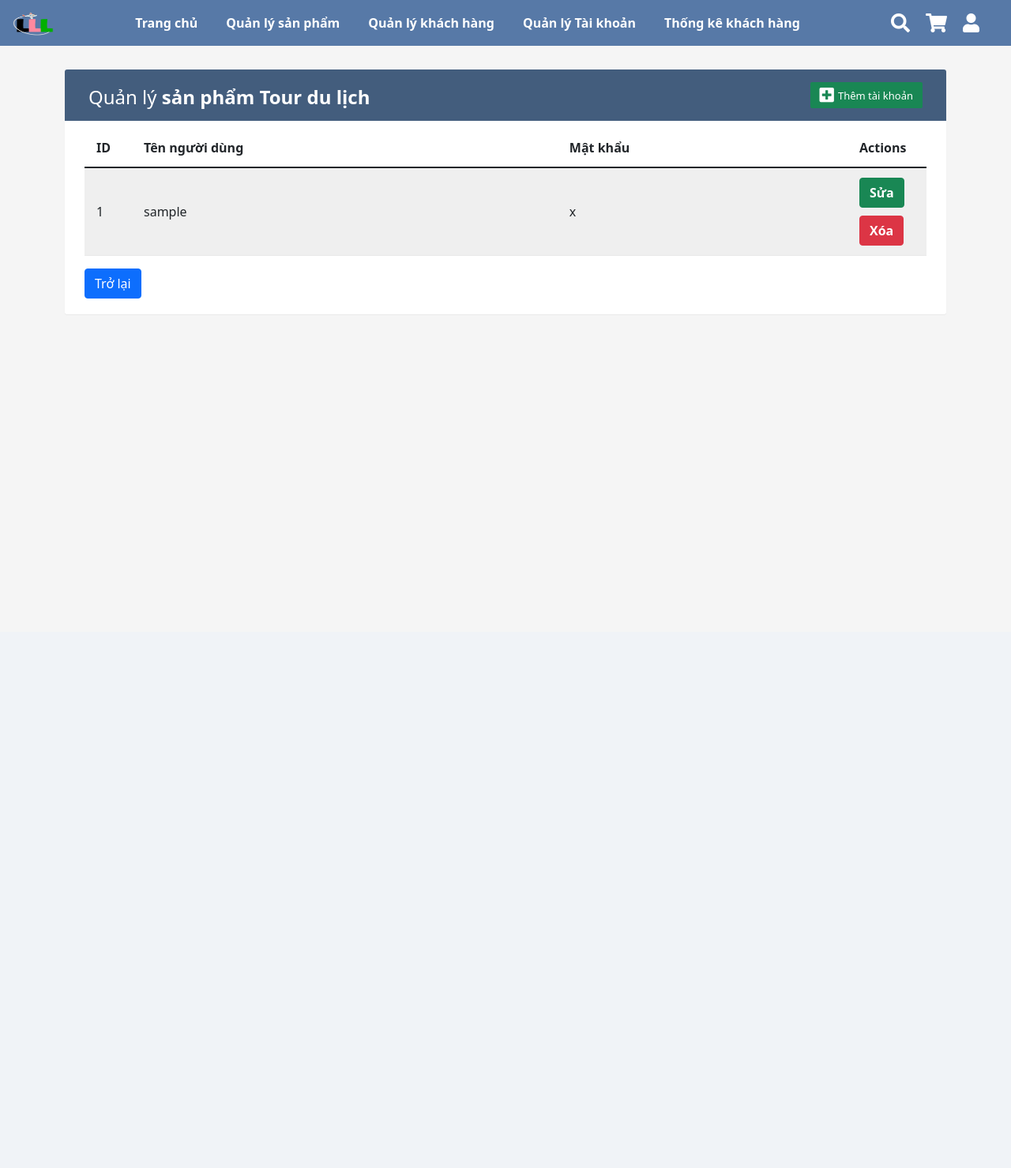
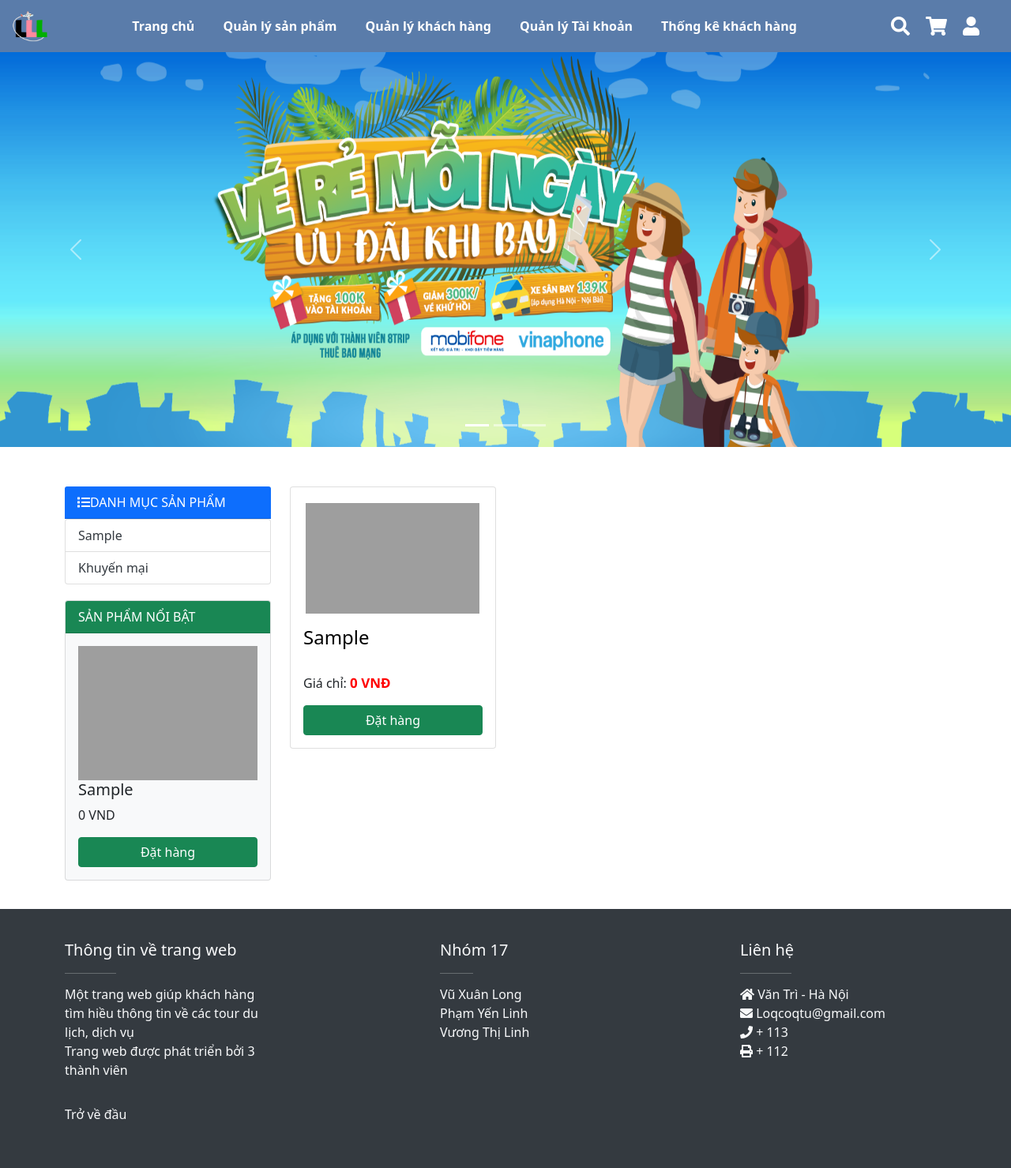
Before and after one commit to lonqvu/a, a PHP site: page /Search.php in a window 1280 px wide. Shown: the whole page at 79% size. Before the commit the page ends 399 px from the top, so only its background shows below. Run offline with PHP 8.4, Linux system fonts and the light colour scheme; tables that the repository leaves empty or names only in its code hold one stand-in row (values such as "Sample post"); data that the repository does not hold is empty; some libraries are stand-ins or nearby versions; grey boxes are pictures that could not be loaded.

Commit message:
Update Search.php

```diff
--- a/Search.php
+++ b/Search.php
@@ -1,28 +1,36 @@
 <?php
-include 'config/db.php';
-error_reporting(0);
-$sql_tk = "SELECT * FROM tk";
-$query_dm = mysqli_query($connect,$sql_tk);
+require_once 'config/db.php';
+if(isset($_POST['search_button'])){
+    $tu_khoa = $_POST['search_product'];
+}
 
+$sql_spnb = "SELECT * FROM sanpham limit 1";
+$query_spnb = mysqli_query($connect,$sql_spnb);
+
+$sql_dm = "SELECT * FROM dmsanpham";
+$query_dm = mysqli_query($connect,$sql_dm);
+$sql_search = "SELECT * FROM sanpham where ten_sp like '%$tu_khoa%'";
+$query_search = mysqli_query($connect,$sql_search);
 ?>
 <!DOCTYPE html>
-<html lang="en">
+<html>
+
 <head>
-    <meta charset="utf-8">
-    <meta http-equiv="X-UA-Compatible" content="IE=edge">
-    <meta name="viewport" content="width=device-width, initial-scale=1">
-    <title>Quản lý Tài khoản</title>
+    <meta http-equiv="Content-Type" content="text/html; charset=UTF-8">
+    <title>Tìm kiếm</title>
+
+    <link rel="stylesheet" href="css/style.css">
     <link rel="stylesheet" href="https://pro.fontawesome.com/releases/v5.10.0/css/all.css" integrity="sha384-AYmEC3Yw5cVb3ZcuHtOA93w35dYTsvhLPVnYs9eStHfGJvOvKxVfELGroGkvsg+p" crossorigin="anonymous" />
     <link href="https://cdn.jsdelivr.net/npm/bootstrap@5.1.3/dist/css/bootstrap.min.css" rel="stylesheet" integrity="sha384-1BmE4kWBq78iYhFldvKuhfTAU6auU8tT94WrHftjDbrCEXSU1oBoqyl2QvZ6jIW3" crossorigin="anonymous">
     <script src="https://cdn.jsdelivr.net/npm/bootstrap@5.1.3/dist/js/bootstrap.bundle.min.js" integrity="sha384-ka7Sk0Gln4gmtz2MlQnikT1wXgYsOg+OMhuP+IlRH9sENBO0LRn5q+8nbTov4+1p" crossorigin="anonymous"></script>
-    <link href="css/manager.css" rel="stylesheet" type="text/css"/>
-    <style>
-        img{
-            width: 200px;
-            height: 120px;
-        }
-    </style>
-    <body>
+    <!------ Include the above in your HEAD tag ---------->
+
+
+</head>
+
+<body>
+
+    <!--begin of menu-->
     <section id="nav-bar">
         <nav class="navbar navbar-expand-lg navbar-dark ">
             <div class="container-fluid">
@@ -65,6 +73,9 @@ $query_dm = mysqli_query($connect,$sql_tk);
                     <i class="fas fa-user"></i>
                     </a>
                 </div>
+
+
+
             </div>
             <form action="Search.php?quanly=timkiem" method="post" class="search-bar-container">
                 <input name="search_product" id="search-bar" class="form-control me-2" type="search" placeholder="Nhập địa điểm du lịch cần tìm kiếm..." aria-label="Search">
@@ -75,52 +86,151 @@ $query_dm = mysqli_query($connect,$sql_tk);
 
         </nav>
     </section>
-        <div class="container">
-            <div class="table-wrapper">
-                <div class="table-title">
-                    <div class="row">
-                        <div class="col-sm-6">
-                            <h2>Quản lý <b>sản phẩm Tour du lịch</b></h2>
-                        </div>
-                        <div class="col-sm-6">
-                            <a href="Danhky.php" class="btn btn-success "><i class="fas fa-plus-square"></i> <span>Thêm tài khoản</span></a>
+    <div id="carouselExampleCaptions" class="carousel slide" data-bs-ride="carousel">
+        <div class="carousel-indicators">
+            <button type="button" data-bs-target="#carouselExampleCaptions" data-bs-slide-to="0" class="active" aria-current="true" aria-label="Slide 1"></button>
+            <button type="button" data-bs-target="#carouselExampleCaptions" data-bs-slide-to="1" aria-label="Slide 2"></button>
+            <button type="button" data-bs-target="#carouselExampleCaptions" data-bs-slide-to="2" aria-label="Slide 3"></button>
+        </div>
+        <div class="carousel-inner">
+            <div class="carousel-item active">
+                <img src="img/quang-cao-du-lich_113702379.png" class="d-block w-100" alt="...">
+                <div class="carousel-caption d-none d-md-block">
 
+                </div>
+            </div>
+            <div class="carousel-item">
+                <img src="img/bannertournuocngoai.png" class="d-block w-100" alt="...">
+                <div class="carousel-caption d-none d-md-block" style="position: absolute; top:0px;">
+                    <h5>Du lịch 5 Châu</h5>
+                    <p>Chất lượng toàn cầu</p>
+                </div>
+            </div>
+            <div class="carousel-item">
+                <img src="img/xu-huong-phat-trien-cua-nganh-kinh-doanh-khach-san.jpg" class="d-block w-100" alt="...">
+                <div class="carousel-caption d-none d-md-block">
+                    <h5>Dịch vụ</h5>
+                    <p>Luôn đem lại những gì bạn cần</p>
+                </div>
+            </div>
+        </div>
+        <button class="carousel-control-prev" type="button" data-bs-target="#carouselExampleCaptions" data-bs-slide="prev">
+            <span class="carousel-control-prev-icon" aria-hidden="true"></span>
+            <span class="visually-hidden">Previous</span>
+        </button>
+        <button class="carousel-control-next" type="button" data-bs-target="#carouselExampleCaptions" data-bs-slide="next">
+            <span class="carousel-control-next-icon" aria-hidden="true"></span>
+            <span class="visually-hidden">Next</span>
+        </button>
+    </div>
+    <!--end of menu-->
+    <div class="container">
+        <div class="row">
+            <!-- Left-->
+            <div class="col-md-3">
+
+                    <div class="card-header bg-primary text-white text-uppercase"><i class="fa fa-list"></i>Danh mục sản phẩm</div>
+                    <ul class="list-group category_block">
+                        <?php
+                        while ($row_dm = mysqli_fetch_assoc($query_dm)) { ?>
+                            <li class="list-group-item text-black"><a href="Home_dm.php?id_dm=<?php echo $row_dm['id_dm'] ?>"><?php echo $row_dm['ten_dm'] ?></a></li>
+                        <?php } ?>
+                        <li class="list-group-item text-white"><a href="Home_km.php ?>">Khuyến mại</a></li>
+                    </ul>
+
+                <div class="card bg-light mb-3" id="sanphamnoibat">
+                    <div class="card-header bg-success text-white text-uppercase">Sản phẩm nổi bật</div>
+                    <div class="card-body">
+                        <?php while ($row_spnb = mysqli_fetch_assoc($query_spnb)) { ?>
+                            <img class="img-fluid" src="img/<?php echo $row_spnb['anh_sp'] ?>" />
+                            <h5 class="card-title"><?php echo $row_spnb['ten_sp'] ?></h5>
+                            <p class="bloc_left_price"><?php echo number_format($row_spnb['gia_sp']) ?> VND</p>
+                            <div class="col">
+                                <a href="Cart.php?id_sp=<?php echo $row_sp['id_sp']; ?>" class="btn btn-success btn-block">Đặt hàng</a>
+                            </div>
+                        <?php } ?>
+                    </div>
+                </div>
+            </div>
+            <!--End left-->
+            <div class="col-md-9">
+                <div class="row" id="roww">
+                    <!--vong lap-->
+                    <?php
+                    while($row_search = mysqli_fetch_assoc($query_search)) {?>
+                        <div class="col-12 col-md-6 col-lg-4">
+                            <div class="card">
+                                <img class="img" src="img/<?php echo $row_search['anh_sp'] ?>" alt="Card image cap">
+                                <div class="card-body">
+                                    <h4 class="card-title show_txt"><a href="Detail.php?id_sp=<?php echo $row_search['id_sp']; ?>" title="View Product" class="nd"><?php echo $row_search['ten_sp'] ?></a></h4>
+
+                                </p>
+
+                                    <div class="col">
+                                    <p>Giá chỉ: <span class="money"><?php echo number_format($row_search['gia_sp']) ?> VNĐ</span></p>
+                                    </div>
+                                    <div class="col">
+                                        <a href="Cart.php?id_sp=<?php echo $row_search['id_sp']; ?>" class="btn btn-success">Đặt hàng</a>
+                                    </div>
+
+                            </div>
                         </div>
                     </div>
+                <?php } ?>
+                    <!--ket thuc vong lap-->
                 </div>
-                <table class="table table-striped table-hover">
-                    <thead>
-                        <tr>
+            </div>
 
-                            <th>ID</th>
-                            <th>Tên người dùng</th>
-                            <th>Mật khẩu</th>
-                            <th>Actions</th>
+        </div>
+    </div>
 
-                        </tr>
-                    </thead>
-                    <tbody>
-                        <!--vòng lặp-->
-                        <?php while($row_sp=mysqli_fetch_assoc($query_dm)){ ?>
-                            <tr>
-                            <td><?php echo $row_sp['id'] ?></td>
-                                <td><?php echo $row_sp['username'] ?></td>
-                                <td><?php echo $row_sp['password'] ?></td>
+    <!-- Footer -->
+    <footer class="text-light">
+        <div class="container">
+            <div class="row">
+                <div class="col-md-3 col-lg-4 col-xl-3">
+                    <h5>Thông tin về trang web</h5>
+                    <hr class="bg-white mb-2 mt-0 d-inline-block mx-auto w-25">
+                    <p class="mb-0">
+                        Một trang web giúp khách hàng tìm hiều thông tin về các tour du lịch, dịch vụ
+                        <p>Trang web được phát triển bởi 3 thành viên</p>
+                    </p>
+                </div>
 
-                                <td>
-                                    <a href="Sua_TK.php?id=<?php echo $row_sp['id'] ?>" class="btn btn-success" style="margin-bottom: 10px;">Sửa</a>
-                                    <a href="xoa_TK.php?id=<?php echo $row_sp['id'] ?>"class="btn btn-danger" onclick="return confirm('Bạn có muốn xóa tài khoản này?')">Xóa</a>
-                                </td>
-                            </tr>
-                        <?php } ?>
-                        <!-- kết thúc vòng lặp-->
-                    </tbody>
-                </table>
-                <a href="Home.php"><button type="button" class="btn btn-primary">Trở lại</button>
+                <div class="col-md-2 col-lg-2 col-xl-2 mx-auto">
+                    <h5>Nhóm 17</h5>
+                    <hr class="bg-white mb-2 mt-0 d-inline-block mx-auto w-25">
+                    <ul class="list-unstyled">
+                        <li><a href="">Vũ Xuân Long</a></li>
+                        <li><a href="">Phạm Yến Linh</a></li>
+                        <li><a href="">Vương Thị Linh</a></li>
+
+                    </ul>
+                </div>
+
+
+
+                <div class="col-md-4 col-lg-3 col-xl-3">
+                    <h5>Liên hệ</h5>
+                    <hr class="bg-white mb-2 mt-0 d-inline-block mx-auto w-25">
+                    <ul class="list-unstyled">
+                        <li><i class="fa fa-home mr-2"></i> Văn Trì - Hà Nội</li>
+                        <li><i class="fa fa-envelope mr-2"></i> Loqcoqtu@gmail.com</li>
+                        <li><i class="fa fa-phone mr-2"></i> + 113</li>
+                        <li><i class="fa fa-print mr-2"></i> + 112</li>
+                    </ul>
+                </div>
+                <div class="col-12 copyright mt-3">
+                    <p class="float-left">
+                        <a href="#">Trở về đầu</a>
+                    </p>
 
                 </div>
-        </a>
-        <script src="js/manager.js" type="text/javascript"></script>
-        <script src="js/script.js"></script>
-    </body>
-    </html>
+            </div>
+        </div>
+    </footer>
+    <!--End footer-->
+    <script src="js/script.js"></script>
+</body>
+
+</html>
```
